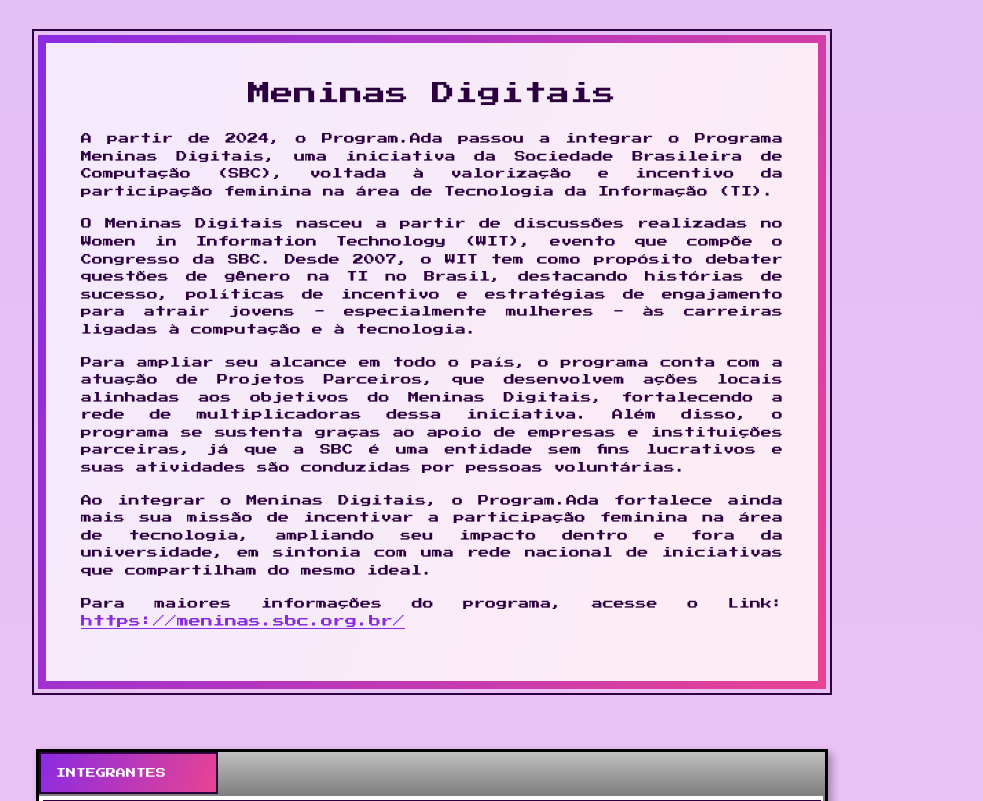
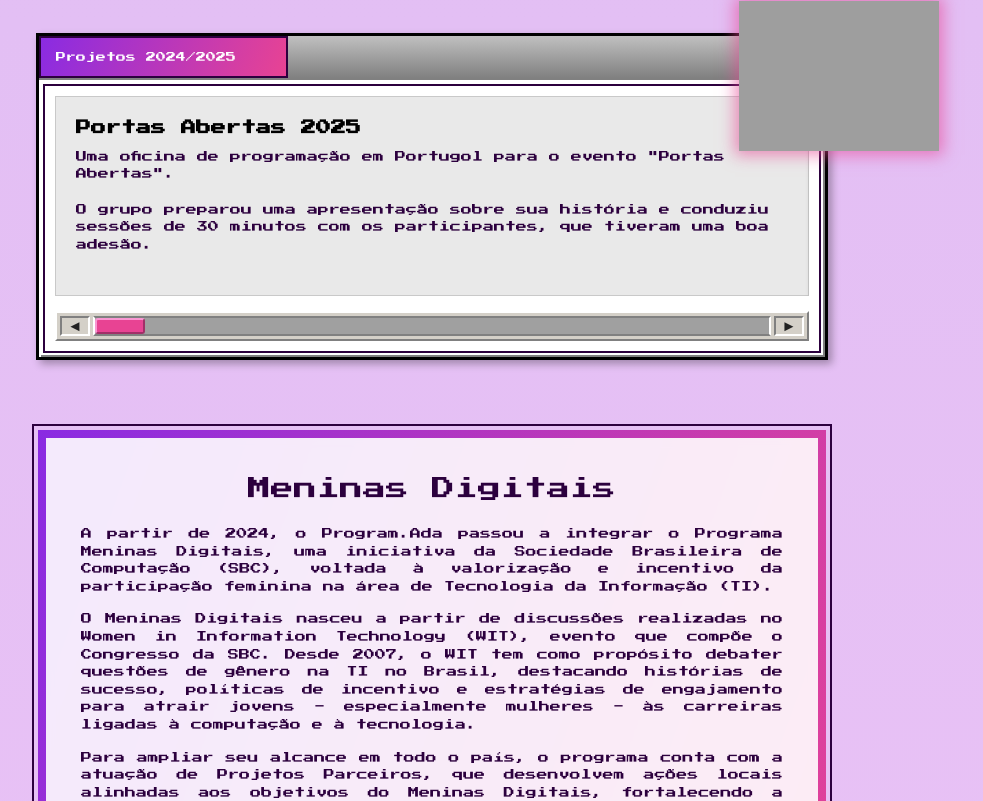
Before and after one commit to aleraczinoski/ProjetoIDEJR-Equipe2, a Flask app: page / in a window 1280 px wide. Shown: the part 2080-2881 px from the top of the page, without its empty margins (208-1191 px from the left). Run offline with Flask 3, Linux system fonts and the light colour scheme; grey boxes are pictures that could not be loaded.

Commit message:
Adicionando seção de Projetos

```diff
--- a/static/script.js
+++ b/static/script.js
@@ -1,12 +1,14 @@
 document.addEventListener("DOMContentLoaded", function () {
+
+  // --- Script do Menu Hamburger ---
   const hamburger = document.querySelector("#hamburg");
   const hamburgMenu = document.querySelector(".hamburgclick");
+  if (hamburger && hamburgMenu) {
     hamburger.addEventListener("click", function () {
       hamburgMenu.classList.toggle("active");
     });
     window.addEventListener("resize", function () {
-    const screenWidth = window.innerWidth;
-    if (screenWidth > 1200) {
+      if (window.innerWidth > 1200) {
         hamburgMenu.classList.remove("active");
       }
     });
@@ -16,8 +18,120 @@
         hamburgMenu.classList.remove("active");
       });
     });
+  }
 
-  // --- Script do Carrossel ---
+  // --- Função para iniciar o Carrossel de projetos ---
+  function initProjetosSlider() {
+    const slider = document.getElementById("projetos-carousel-slider");
+    const btnLeft = document.getElementById("projetos-carousel-btn-left");
+    const btnRight = document.getElementById("projetos-carousel-btn-right");
+    const thumb = document.querySelector(".carousel-thumb-horizontal");
+    const track = document.querySelector(".carousel-track-horizontal");
+    const imageOverlay = document.getElementById("project-image-overlay");
+
+    if (!slider || !btnLeft || !btnRight || !thumb || !track || !imageOverlay) {
+      console.error("Elementos do carrossel de projetos não encontrados.");
+      return;
+    }
+
+    const projects = [
+      {
+        title: "Portas Abertas 2025",
+        description:
+          "Uma oficina de programação em Portugol para o evento \"Portas Abertas\".<br><br>O grupo preparou uma apresentação sobre sua história e conduziu sessões de 30 minutos com os participantes, que tiveram uma boa adesão.",
+      },
+      {
+        title: "Torneio Feminino de Programação",
+        description:
+          "Uma colaboração com o Laboratório de Programação Competitiva (LPC).<br><br>As atividades envolveram o auxílio na organização do torneio, monitoria das participantes durante a prova e a confecção de materiais de divulgação (artes e slides).",
+      },
+      {
+        title: "Cofferência - Roda de Conversa",
+        description:
+          "Um evento para divulgar o projeto Program.Ada para outras mulheres da instituição.<br><br>O grupo apresentou seu papel na comunidade e como o projeto foi criado.",
+      },
+      {
+        title: "Ação nas Enchentes",
+        description:
+          "Uma iniciativa de voluntariado para ajudar vítimas das enchentes.<br><br>O projeto envolveu a arrecadação de fundos, a compra e distribuição de itens de higiene, roupas e alimentos para animais, além da organização de notas e formulários para prestação de contas.",
+      },
+      {
+        title: "Carpool",
+        description:
+          "Um projeto de caronas solidárias, criado em resposta às enchentes.<br><br>O grupo organizou formulários e grupos para conectar colegas que precisavam de transporte para o campus.",
+      },
+    ];
+
+    let currentPage = 0;
+    const totalPages = projects.length;
+
+    slider.innerHTML = projects.map(p => `
+        <div class="project-card">
+            <h3>${p.title}</h3>
+            <p>${p.description}</p>
+        </div>`
+    ).join("");
+
+    function updateSliderPosition() {
+      const offset = currentPage * 100;
+      slider.style.transform = `translateX(-${offset}%)`;
+      updateThumbPosition();
+
+      if (currentPage === 0) {
+        imageOverlay.innerHTML = `<img src="https://ps2025v2-3n2i4makt-henrique-lindemanns-projects.vercel.app/_next/image?url=%2Fimages%2Fprojetos%2FPA.png&w=256&q=75" alt="Imagem do Projeto 1">`;
+        imageOverlay.classList.add('active');
+      } else if (currentPage === 2) {
+        imageOverlay.innerHTML = `<img src="https://ps2025v2-3n2i4makt-henrique-lindemanns-projects.vercel.app/_next/image?url=%2Fimages%2Fprojetos%2FRC.png&w=256&q=75" alt="Imagem do Projeto 2">`;
+        imageOverlay.classList.add('active');
+      } else {
+        imageOverlay.innerHTML = '';
+        imageOverlay.classList.remove('active');
+      }
+    }
+
+    function updateThumbPosition() {
+      if (totalPages > 1) {
+        const progress = currentPage / (totalPages - 1);
+        const newLeft = progress * (track.offsetWidth - thumb.offsetWidth);
+        thumb.style.left = `${newLeft}px`;
+      }
+    }
+
+    btnLeft.addEventListener("click", () => {
+      if (currentPage === 0) {
+        currentPage = totalPages - 1;
+      } else {
+        currentPage--;
+      }
+      updateSliderPosition();
+    });
+
+    btnRight.addEventListener("click", () => {
+      if (currentPage === totalPages - 1) {
+        currentPage = 0;
+      } else {
+        currentPage++;
+      }
+      updateSliderPosition();
+    });
+
+    window.addEventListener('resize', updateThumbPosition);
+    updateSliderPosition();
+  }
+
+  // --- Função para iniciar o Carrossel de INTEGRANTES ---
+  function initIntegrantesSlider() {
+    const slider = document.getElementById("integrantes-carousel-slider");
+    const btnUp = document.getElementById("integrantes-carousel-btn-up");
+    const btnDown = document.getElementById("integrantes-carousel-btn-down");
+    const thumb = document.querySelector("#integrantes .carousel-thumb");
+    const track = document.querySelector("#integrantes .carousel-track");
+
+    if (!slider || !btnUp || !btnDown || !thumb || !track) {
+      console.error("Elementos do carrossel de integrantes não encontrados.");
+      return;
+    }
+
     const members = [
       {
         nome: "Kamile Pimentel",
@@ -153,142 +267,100 @@
       },
     ];
 
-  const slider = document.getElementById("carousel-slider");
-  const btnUp = document.getElementById("carousel-btn-up");
-  const btnDown = document.getElementById("carousel-btn-down");
-  const thumb = document.querySelector(".carousel-thumb");
-  const track = document.querySelector(".carousel-track");
-
-  if (slider && btnUp && btnDown) {
-    // Variáveis de estado do carrossel
     let currentPage = 0;
     let totalPages = 0;
     let itemsPerPage = 4;
     let cardHeight = 0;
 
-    slider.innerHTML = members
-      .map(
-        (member) => `
+    slider.innerHTML = members.map(m => `
         <div class="member-card">
-                        <img src="${member.img}" alt="Foto de ${
-          member.nome
-        }" loading="lazy">
+            <img src="${m.img}" alt="Foto de ${m.nome}" loading="lazy">
             <div class="member-info">
-                            <p class="member-nome">${member.nome}</p>
-                            <p class="member-curso">${member.curso}</p>
-                            ${
-                              member.date
-                                ? `<p class="member-date">Ingresso na faculdade: ${member.date}</p>`
-                                : ""
-                            }
+                <p class="member-nome">${m.nome}</p>
+                <p class="member-curso">${m.curso}</p>
+                ${m.date ? `<p class="member-date">Ingresso na faculdade: ${m.date}</p>` : ""}
             </div>
-                    </div>
-                `
-      )
-      .join("");
+        </div>`
+    ).join("");
 
-    const calculateLayout = () => {
-      const screenWidth = window.innerWidth;
+    function calculateLayout() {
+      const firstCard = slider.children[0];
+      if (!firstCard) return;
 
       itemsPerPage = 4;
       totalPages = Math.ceil(members.length / itemsPerPage);
-      const firstCard = slider.children[0];
       const rowGap = parseFloat(window.getComputedStyle(slider).rowGap);
       cardHeight = firstCard.offsetHeight + rowGap;
       currentPage = 0;
       updateSliderPosition();
-    };
+    }
 
-    const updateButtons = () => {
+    function updateButtons() {
       btnUp.disabled = currentPage === 0;
       btnDown.disabled = currentPage >= totalPages - 1;
-    };
+    }
 
-    const moveSlider = (direction) => {
+    function moveSlider(direction) {
       if (direction === "up" && currentPage > 0) {
         currentPage--;
       } else if (direction === "down" && currentPage < totalPages - 1) {
         currentPage++;
       }
       updateSliderPosition();
-    };
+    }
 
-    const updateSliderPosition = () => {
+    function updateSliderPosition() {
       let yOffset = 0;
-
-      // Mobile
       if (window.innerWidth <= 900) {
         yOffset = currentPage * itemsPerPage * cardHeight;
-      }
-      // Desktop
-      else {
+      } else {
         yOffset = currentPage * cardHeight;
       }
       slider.style.transform = `translateY(-${yOffset}px)`;
       updateButtons();
       updateThumbPosition();
-    };
+    }
 
-    const updateThumbPosition = () => {
-      if (thumb && track && totalPages > 1) {
+    function updateThumbPosition() {
+      if (totalPages > 1) {
         const progress = currentPage / (totalPages - 1);
-
-        // Modo horizontal
         if (window.innerWidth <= 900) {
           thumb.style.top = "0px";
           const newLeft = progress * (track.offsetWidth - thumb.offsetWidth);
           thumb.style.left = `${newLeft}px`;
-        }
-        // Modo vertical
-        else {
+        } else {
           thumb.style.left = "0px";
           const newTop = progress * (track.offsetHeight - thumb.offsetHeight);
           thumb.style.top = `${newTop}px`;
         }
       }
-    };
+    }
 
     btnUp.addEventListener("click", () => moveSlider("up"));
     btnDown.addEventListener("click", () => moveSlider("down"));
-
     window.addEventListener("resize", calculateLayout);
     setTimeout(calculateLayout, 200);
   }
-});
 
+  // --- Script do Formulário ---
   const form = document.getElementById("Formulario");
-
   if (form) {
     form.addEventListener("submit", function (event) {
       event.preventDefault();
-
-    console.log("Iniciando envio assíncrono...");
-
       const dadosDoForm = new FormData(form);
-
       fetch("/processar", {
         method: "POST",
         body: dadosDoForm,
       })
       .then((response) => {
-        if (response.status === 204) {
-          form.reset();
+        if (response.status === 204) form.reset();
+        else console.error("Erro no servidor, status:", response.status);
+      })
+      .catch((error) => console.error("Erro de rede:", error));
+    });
+  }
 
-          console.log("Mensagem enviada e inputs limpos (Status 204 OK).");
-        } else if (response.status === 400) {
-          console.error(
-            "ERRO 400: Por favor, preencha todos os campos do formulário."
-          );
-        } else {
-          console.error("ERRO NO SERVIDOR. Status:", response.status);
-        }
-      })
-      .catch((error) => {
-        console.error("Erro de rede ao processar o formulário:", error);
+  initProjetosSlider();
+  initIntegrantesSlider();
+
 });
-  });
-} else {
-  console.error(
-    "ERRO JS: O elemento de formulário com ID 'Formulario' não foi encontrado."
-  );
-}
--- a/static/style.css
+++ b/static/style.css
@@ -42,6 +42,13 @@
   font-weight: 500;
   text-align: center;
 }
+
+h3 {
+    font-size: 1.5rem;
+    margin-bottom: 1rem;
+    color: #8a2be2;
+}
+
 
 p,
 li {
@@ -299,21 +290,13 @@
   overflow: hidden;
 }
 
-/* --- ESTILIZAÇÕES DA SEÇÃO INTEGRANTES --- */
-
-#integrantes .container {
-  padding: 0;
-  border: 2px solid #2c003e;
-  position: relative;
-}
-
-/* ALTERAÇÃO: O header agora é uma barra cinza que contém o título */
+/* --- ESTILIZAÇÕES GENÉRICAS DE SEÇÃO --- */
 .section-header {
   background-image: linear-gradient(silver 0%, gray 100%);
   border-bottom: 2px solid #808080;
 }
 
-/* ALTERAÇÃO: O h2 agora é a aba rosa DENTRO da barra cinza */
+#projetos h2,
 #integrantes h2,
 #contato h2 {
   background-image: linear-gradient(110deg, #8a2be2, #e84393);
@@ -324,13 +307,114 @@
   border: 2px solid #2c003e;
   display: inline-block;
   margin: 0;
-  /* Removemos o posicionamento absoluto */
+}
+
+.carousel-container-horizontal {
+    display: flex;
+    flex-direction: column;
+    align-items: stretch;
+    position: relative;
+}
+.carousel-viewport-horizontal {
+    order: 1;
+    width: 100%;
+    height: 200px;
+    overflow: hidden;
+}
+#projetos-carousel-slider {
+    display: flex;
+    height: 100%;
+    transition: transform 0.5s ease-in-out;
+}
+
+#projetos .project-card h3 {
+    color: #000000;
+}
+
+.project-card {
+    flex: 0 0 100%;
+    padding: 2rem;
+    box-sizing: border-box;
+    height: 100%;
+    display: flex;
+    flex-direction: column;
+    justify-content: flex-start;
+    align-items: flex-start;
+    text-align: left;
+    background-color: #e9e9e9;
+    border: 1px solid #c9c9c9;
+    box-shadow: 0 2px 4px rgba(0,0,0,0.1);
+}
+.project-card p {
+    text-align: left;
+}
+
+.carousel-controls-horizontal {
+    order: 2;
+    display: flex;
+    flex-direction: row;
+    align-items: stretch;
+    width: 100%;
+    height: 30px;
+    margin-top: 1.5rem;
+    background-color: #d4d0c8;
+    padding: 3px;
+    border-top: 2px solid #ffffff;
+    border-left: 2px solid #ffffff;
+    border-right: 2px solid #808080;
+    border-bottom: 2px solid #808080;
+}
+
+.carousel-track-horizontal {
+    flex-grow: 1;
+    position: relative;
+    margin: 0 3px;
+    background-color: #a0a0a0;
+    border-top: 2px solid #808080;
+    border-bottom: 2px solid #808080;
+    border-left: 2px solid #ffffff;
+    border-right: 2px solid #ffffff;
+}
+
+.carousel-thumb-horizontal {
+    position: absolute;
+    top: 0;
+    left: 0;
+    width: 50px;
+    height: 100%;
+    transition: left 0.5s ease-in-out;
+    background-color: #e84393;
+    border-radius: 3px;
+    border-top: 2px solid #f997d2;
+    border-left: 2px solid #f997d2;
+    border-right: 2px solid #a12f68;
+    border-bottom: 2px solid #a12f68;
+}
+
+#project-image-overlay {
+    position: absolute;
+    top: -95px;
+    right: -130px;
+    width: 200px;
+    height: 150px;
+    z-index: 10;
+    opacity: 0;
+    transition: opacity 1.0s ease-in-out;
+    pointer-events: none;
+}
+#project-image-overlay.active {
+    opacity: 1;
+}
+#project-image-overlay img {
+    width: 100%;
+    height: 100%;
+    object-fit: cover;
+    box-shadow: 0 0 15px 4px rgba(232, 67, 147, 0.6);
 }
 
 .carousel-container {
   display: flex;
   align-items: stretch;
-  gap: 0;
 }
 
 .carousel-controls {
@@ -382,7 +466,6 @@
 }
 
 .carousel-btn {
-  height: 25px;
   font-size: 1.5rem;
   line-height: 1.5rem;
   cursor: pointer;
@@ -398,6 +481,13 @@
   border-radius: 0;
   margin: 0;
   flex-shrink: 0;
+}
+#integrantes .carousel-btn {
+    height: 25px;
+}
+#projetos .carousel-btn {
+    width: 30px;
+    height: 100%;
 }
 
 .carousel-btn:active {
--- a/templates/index.html
+++ b/templates/index.html
@@ -28,7 +28,7 @@
       <div id="text">
         <a href="#quemsomosnós" id="a1">Quem somos nós?</a>
         <a href="#nossosobjetivos" id="a2">Nossos Objetivos</a>
-        <a href="#" id="a3">Projetos</a>
+        <a href="#projetos" id="a3">Projetos</a>
         <a href="#meninasdigitais" id="a3">Meninas Digitais</a>
         <a href="#integrantes" id="a5">Integrantes</a>
         <a href="#contato" id="a6">Contate-nos</a>
@@ -37,7 +37,7 @@
     <div class="hamburgclick">
       <a href="#quemsomosnós" id="a1.h">Quem somos nós?</a><br />
       <a href="#nossosobjetivos" id="a2.h">Nossos Objetivos</a><br />
-      <a href="#" id="a3.h">Projetos</a><br />
+      <a href="#projetos" id="a3.h">Projetos</a><br />
       <a href="#meninasdigitais" id="a4.h">Meninas Digitais</a><br />
       <a href="#integrantes" id="a5.h">Integrantes</a><br />
       <a href="#contato" id="a6.h">Contate-nos</a><br />
@@ -114,6 +114,34 @@
           </div>
         </div>
       </section>
+
+      <section class="secao" id="projetos">
+        <div class="container-resto">
+          <div class="borda-preta">
+            <div class="section-header">
+              <h2>Projetos 2024/2025</h2>
+            </div>
+            <div class="background-branco-resto">
+              <div class="carousel-container-horizontal">
+                <div id="project-image-overlay"></div>
+
+                <div class="carousel-viewport-horizontal">
+                  <div id="projetos-carousel-slider">
+                    </div>
+                </div>
+                <div class="carousel-controls-horizontal">
+                  <button id="projetos-carousel-btn-left" class="carousel-btn">◄</button>
+                  <div class="carousel-track-horizontal">
+                      <div class="carousel-thumb-horizontal"></div>
+                  </div>
+                  <button id="projetos-carousel-btn-right" class="carousel-btn">►</button>
+                </div>
+              </div>
+            </div>
+          </div>
+        </div>
+      </section>
+
       <section class="secao" id="meninasdigitais">
         <div class="container">
           <div class="gradiente">
@@ -172,15 +200,15 @@
             <div class="background-branco-resto">
               <div class="carousel-container">
                 <div class="carousel-viewport">
-                    <div id="carousel-slider">
-                    </div>
+                    <div id="integrantes-carousel-slider">
+                        </div>
                 </div>
                 <div class="carousel-controls">
-                    <button id="carousel-btn-up" class="carousel-btn">▲</button>
+                    <button id="integrantes-carousel-btn-up" class="carousel-btn">▲</button>
                     <div class="carousel-track">
                         <div class="carousel-thumb"></div>
                     </div>
-                    <button id="carousel-btn-down" class="carousel-btn">▼</button>
+                    <button id="integrantes-carousel-btn-down" class="carousel-btn">▼</button>
                 </div>
               </div>
             </div>
```
Also changed, not shown: other parts of static/style.css (+9 -42 lines). Lines whose indentation alone changed are shown as unchanged.
